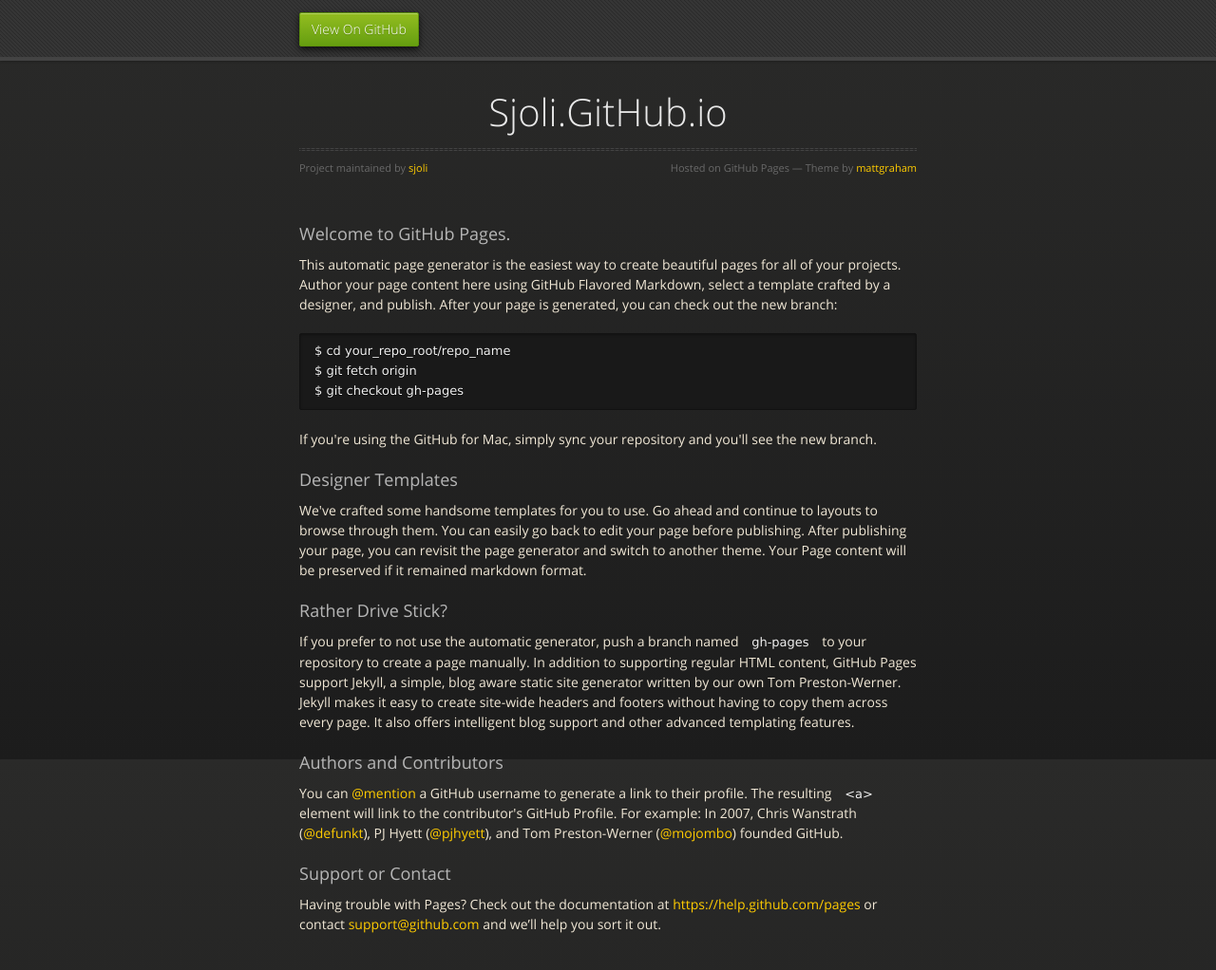
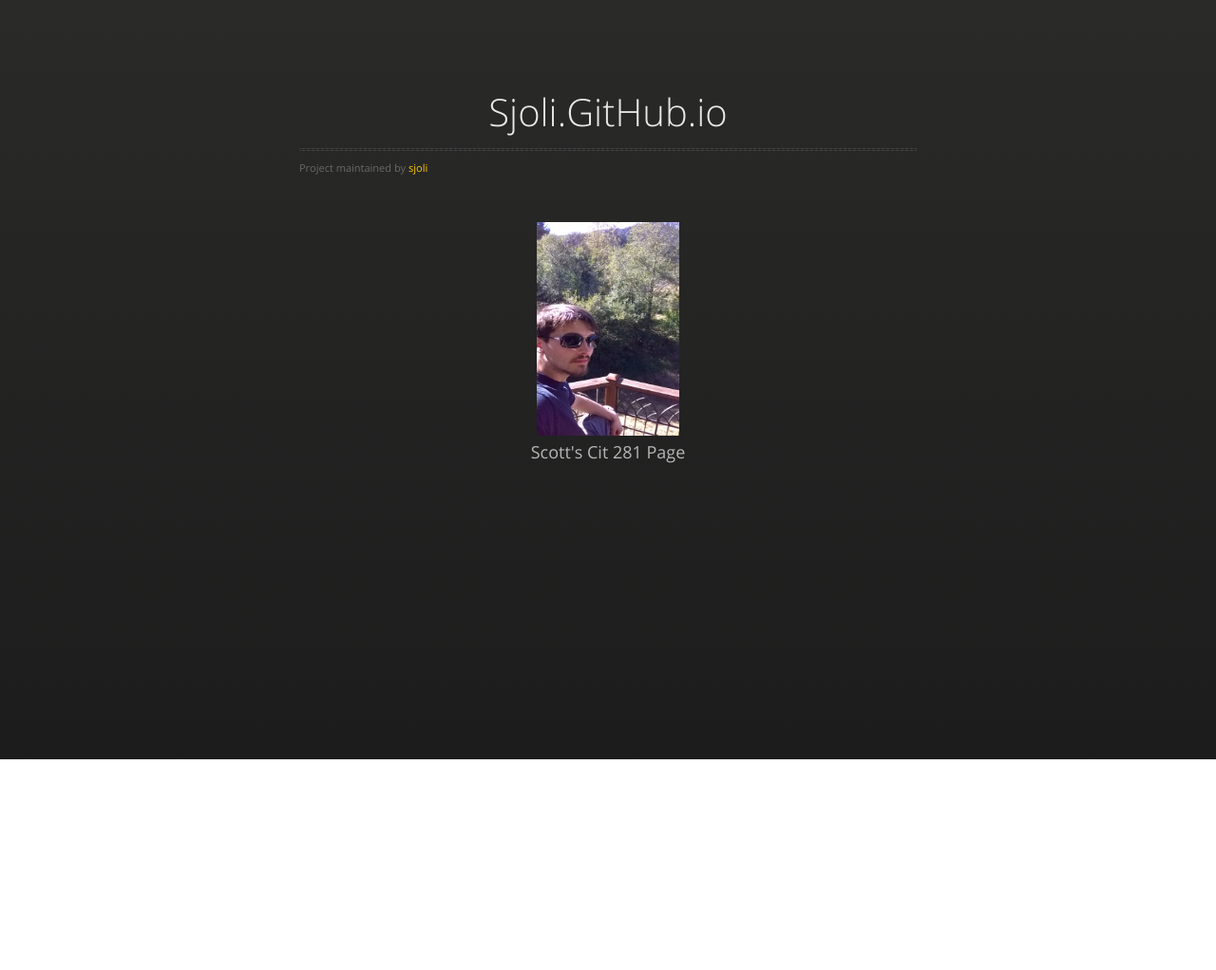
Before and after one commit to sjoli/sjoli.github.io, a plain HTML site: page index.html in a window 1280 px wide. Shown: the whole page at 95% size. After the commit the page ends 800 px from the top, so only its background shows below. Drawn offline with nearby package versions, Linux system fonts and the light colour scheme.

Commit message:
Replace auto-generated content in index.html

```diff
--- a/index.html
+++ b/index.html
@@ -8,21 +8,12 @@
     <link rel="stylesheet" href="stylesheets/pygment_trac.css">
     <script src="https://ajax.googleapis.com/ajax/libs/jquery/1.7.1/jquery.min.js"></script>
     <script src="javascripts/respond.js"></script>
-    <!--[if lt IE 9]>
-      <script src="//html5shiv.googlecode.com/svn/trunk/html5.js"></script>
-    <![endif]-->
-    <!--[if lt IE 8]>
-    <link rel="stylesheet" href="stylesheets/ie.css">
-    <![endif]-->
     <meta name="viewport" content="width=device-width, initial-scale=1, user-scalable=no">
 
   </head>
   <body>
-      <div id="header">
-        <nav>
-          <li class="fork"><a href="https://github.com/sjoli">View On GitHub</a></li>
-        </nav>
-      </div><!-- end header -->
+
+
 
     <div class="wrapper">
 
@@ -32,44 +23,14 @@
           <p></p>
           <hr>
           <span class="credits left">Project maintained by <a href="https://github.com/sjoli">sjoli</a></span>
-          <span class="credits right">Hosted on GitHub Pages &mdash; Theme by <a href="https://twitter.com/michigangraham">mattgraham</a></span>
         </div>
 
         <h3>
-<a id="welcome-to-github-pages" class="anchor" href="#welcome-to-github-pages" aria-hidden="true"><span class="octicon octicon-link"></span></a>Welcome to GitHub Pages.</h3>
 
-<p>This automatic page generator is the easiest way to create beautiful pages for all of your projects. Author your page content here using GitHub Flavored Markdown, select a template crafted by a designer, and publish. After your page is generated, you can check out the new branch:</p>
+          <center><img height="225" width = "150" src="images/scott.jpg"></center>
 
-<pre><code>$ cd your_repo_root/repo_name
-$ git fetch origin
-$ git checkout gh-pages
-</code></pre>
 
-<p>If you're using the GitHub for Mac, simply sync your repository and you'll see the new branch.</p>
-
-<h3>
-<a id="designer-templates" class="anchor" href="#designer-templates" aria-hidden="true"><span class="octicon octicon-link"></span></a>Designer Templates</h3>
-
-<p>We've crafted some handsome templates for you to use. Go ahead and continue to layouts to browse through them. You can easily go back to edit your page before publishing. After publishing your page, you can revisit the page generator and switch to another theme. Your Page content will be preserved if it remained markdown format.</p>
-
-<h3>
-<a id="rather-drive-stick" class="anchor" href="#rather-drive-stick" aria-hidden="true"><span class="octicon octicon-link"></span></a>Rather Drive Stick?</h3>
-
-<p>If you prefer to not use the automatic generator, push a branch named <code>gh-pages</code> to your repository to create a page manually. In addition to supporting regular HTML content, GitHub Pages support Jekyll, a simple, blog aware static site generator written by our own Tom Preston-Werner. Jekyll makes it easy to create site-wide headers and footers without having to copy them across every page. It also offers intelligent blog support and other advanced templating features.</p>
-
-<h3>
-<a id="authors-and-contributors" class="anchor" href="#authors-and-contributors" aria-hidden="true"><span class="octicon octicon-link"></span></a>Authors and Contributors</h3>
-
-<p>You can <a href="https://github.com/blog/821" class="user-mention">@mention</a> a GitHub username to generate a link to their profile. The resulting <code>&lt;a&gt;</code> element will link to the contributor's GitHub Profile. For example: In 2007, Chris Wanstrath (<a href="https://github.com/defunkt" class="user-mention">@defunkt</a>), PJ Hyett (<a href="https://github.com/pjhyett" class="user-mention">@pjhyett</a>), and Tom Preston-Werner (<a href="https://github.com/mojombo" class="user-mention">@mojombo</a>) founded GitHub.</p>
-
-<h3>
-<a id="support-or-contact" class="anchor" href="#support-or-contact" aria-hidden="true"><span class="octicon octicon-link"></span></a>Support or Contact</h3>
-
-<p>Having trouble with Pages? Check out the documentation at <a href="https://help.github.com/pages">https://help.github.com/pages</a> or contact <a href="mailto:support@github.com">support@github.com</a> and we’ll help you sort it out.</p>
-      </section>
-
-    </div>
-    <!--[if !IE]><script>fixScale(document);</script><![endif]-->
+<center><h3>Scott's Cit 281 Page</h3></center>
 
   </body>
 </html>
```
Also changed, not shown: images/scott.jpg (added), 3 other files.
